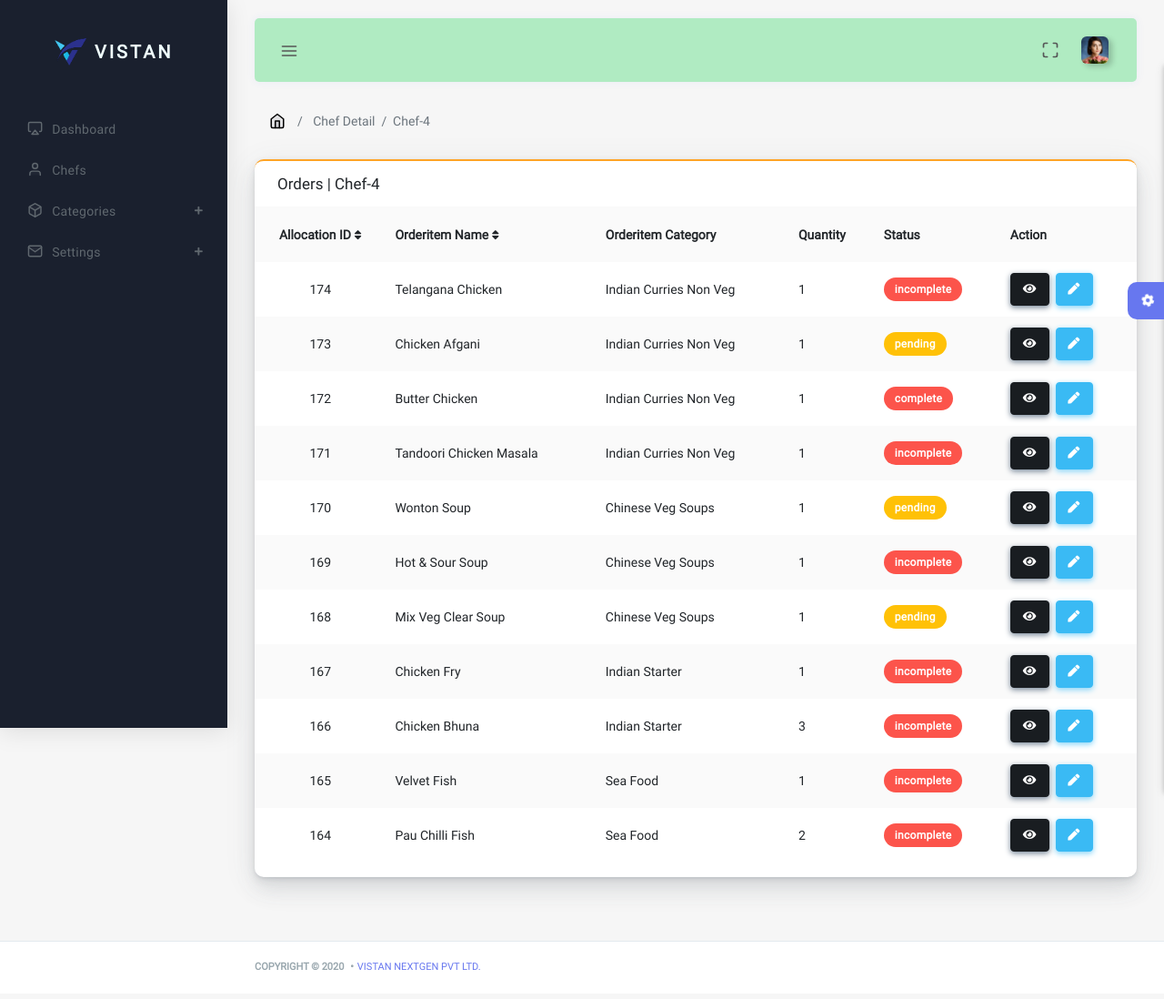
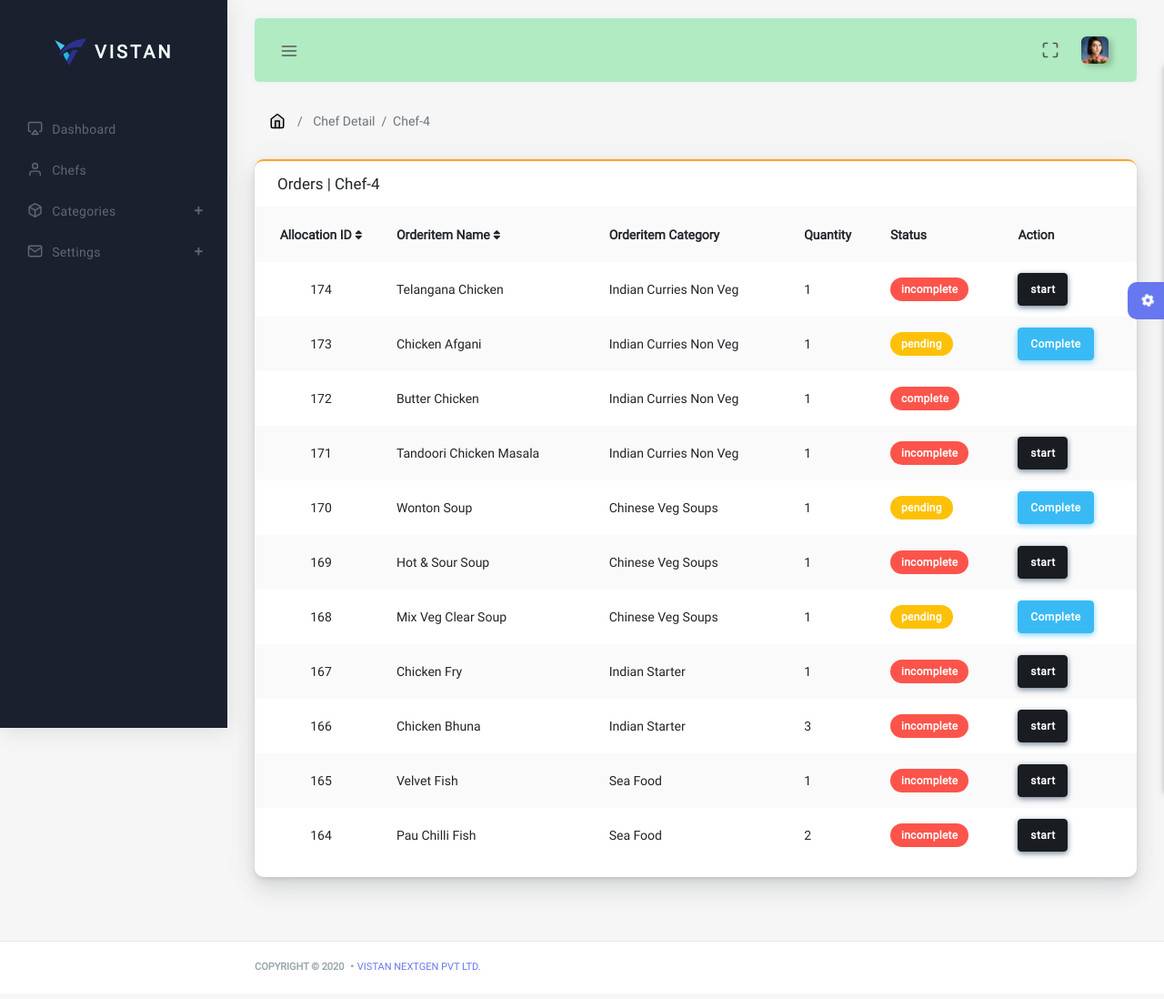
Before and after one commit to dhanushkomari/RestV2, a Django app: template RestApp/templates/RestApp/chef_detail.html in a window 1280 px wide. Shown: the whole page at 91% size. Run offline with Django 3.2, Linux system fonts and the light colour scheme; the template is opened without the code that fills it: values that come from a table or form of the project are taken from there, others are empty; data comes from the database, SQL or seed files in the repository; both versions use the stored data as it was after the commit; some libraries are stand-ins or nearby versions.

Commit message:
pending and completion of allocation functionalites added in Chef Detail page

```diff
--- a/RestApp/templates/RestApp/chef_detail.html
+++ b/RestApp/templates/RestApp/chef_detail.html
@@ -33,23 +33,36 @@
                             <td>{{alloc.quantity}}</td>
                             <td>
                                 {% ifequal alloc.status 'pending'%}
-                                    <div class="badge badge-warning">{{alloc.status }}</div>
+                                    <div class="badge badge-warning">{{alloc.status}}</div>
                                 {% else %}
-                                    <div class="badge badge-danger">{{alloc.status }}</div>
+                                    <div class="badge badge-danger">{{alloc.status}}</div>
                                 {% endifequal %}
 
                             </td>
                             <td>
-                                <a class="btn btn-md btn-dark" style="text-decoration: none;" href=""
-                                    data-toggle="tooltip" data-placement="top"
-                                    title="start"
-                                ><i class="fas fa-eye"></i> </a>&nbsp;
+                                {% ifequal alloc.status 'incomplete' %}
+                                    <a  class="btn btn-md btn-dark"
+                                        style="text-decoration: none;"
+                                        href="{% url 'RestApp:pending-alloc-status' alloc.id  chef.id%}"
+                                        data-toggle="tooltip" data-placement="top"
+                                        title="start">
+                                        start
+                                    </a>&nbsp;
+                                {% endifequal %}
 
-                                <a class="btn btn-md btn-info" style="text-decoration: none;"
-                                    href=""
-                                    data-toggle="tooltip" data-placement="top"
-                                    title="competed"
-                                ><i class="fas fa-pen"></i> </a>&nbsp;
+
+                                {% ifequal alloc.status 'pending' %}
+
+                                    <a  class="btn btn-md btn-info"
+                                        style="text-decoration: none;"
+                                        href="{% url 'RestApp:complete-alloc-status' alloc.id chef.id %}"
+                                        data-toggle="tooltip" data-placement="top"
+                                        title="complete">
+                                        Complete
+                                        <!-- <i class="fas fa-pen"></i>  -->
+                                    </a>&nbsp;
+                                {% endifequal %}
+
                             </td>
                         </tr>
                     {% endfor %}
--- a/RestApp/urls.py
+++ b/RestApp/urls.py
@@ -11,7 +11,7 @@ urlpatterns = [
     path('chef-list', views.CheflistView, name = 'chef-list'),
 
     path('select-chef/<int:id>', views.SelectChef, name = 'select-chef'),
-    path('pending-alloc-status/<str:id>/<str:chef_id>',  views.PendingAllocStatus, name = 'change-alloc-status'),
+    path('pending-alloc-status/<str:id>/<str:chef_id>',  views.PendingAllocStatus, name = 'pending-alloc-status'),
     path('complete-alloc-status/<str:id>/<str:chef_id>',  views.CompleteAllocStatus, name = 'complete-alloc-status')
 
 ]
```
Also changed, not shown: db.sqlite3.
